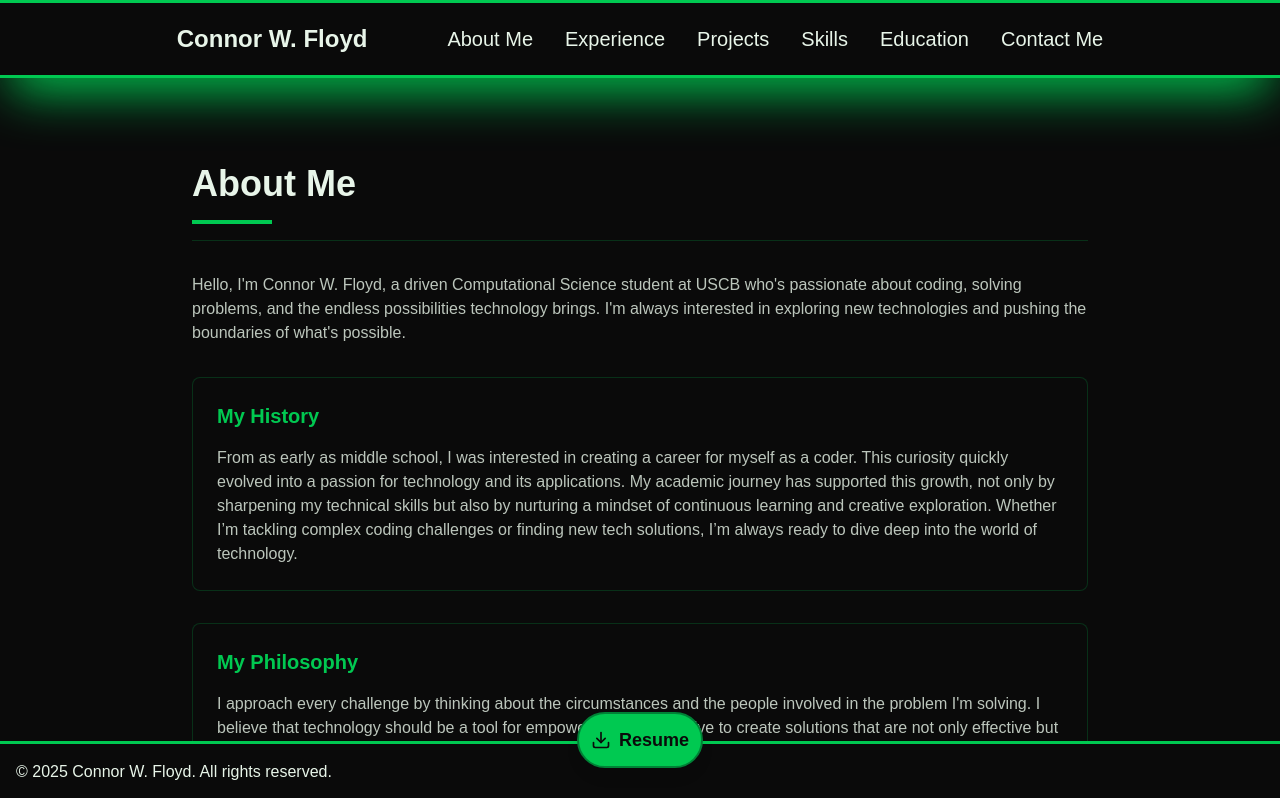
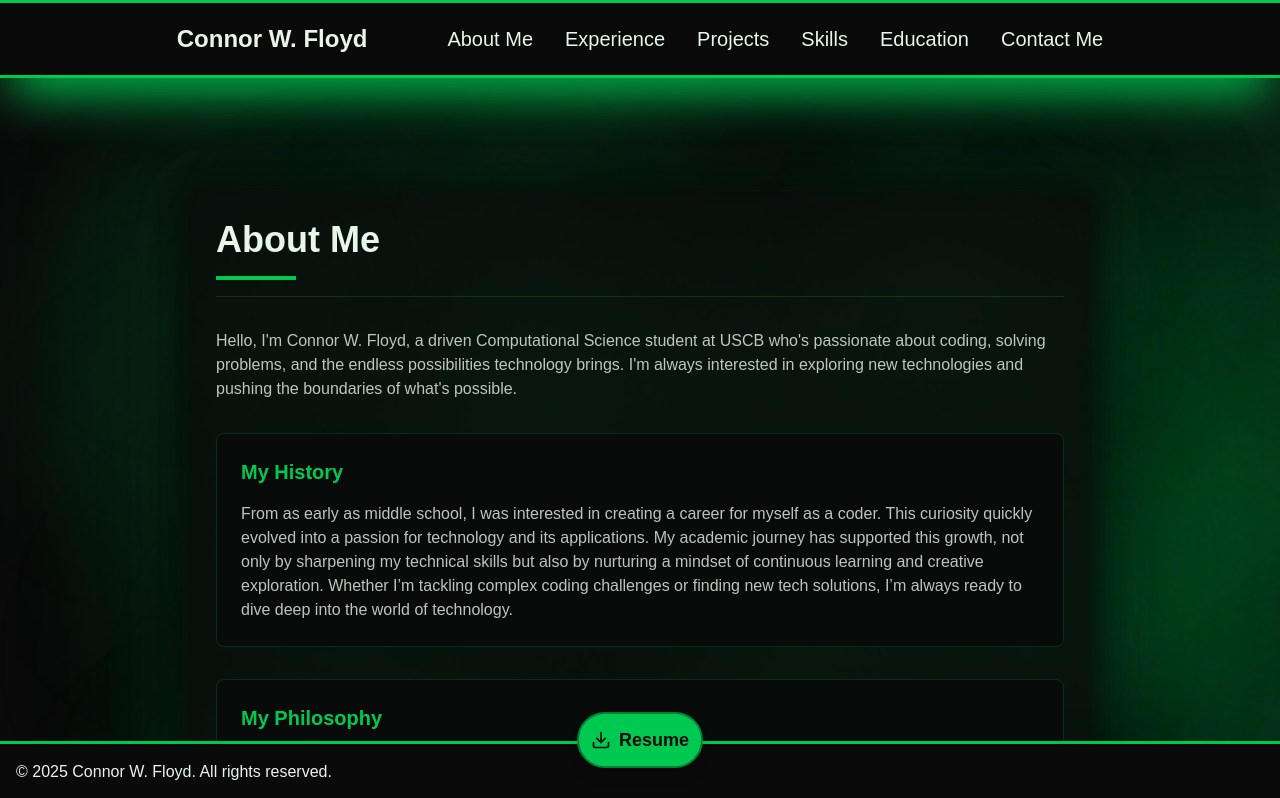
Before and after one commit to xenoyle/portfolio-v2, a Next.js app: page /about in a window 1280 px wide. Shown: the top 798 px of the page. Built offline with nearby package versions, Linux system fonts and the light colour scheme.

Commit message:
created AmbientBackground.tsx component to add motion to background on pages, updated background of divs to contrast from background

```diff
--- a/src/app/about/page.tsx
+++ b/src/app/about/page.tsx
@@ -6,6 +6,7 @@ import ResumeButton from "@/components/ResumeButton";
 import React from "react";
 import Link from "next/link";
 import { motion } from "motion/react";
+import AmbientBackground from "@/components/AmbientBackground";
 
 export default function About() {
   {/* Currently interesting topics that im exploring in my free time */}
@@ -27,7 +28,17 @@ export default function About() {
         exit={{ opacity: 0 }}
         transition={{ duration: 1.3 }}
       >
-        <div className="max-w-4xl mx-auto">
+        <AmbientBackground includeGrid={false} className="z-0" />
+        <div
+          className="max-w-4xl mx-auto relative z-10 rounded-lg p-6 my-8 bg-background/80"
+          style={{
+            boxShadow: `
+              0 0 20px 10px rgba(10,10,10,0.6),
+              0 0 60px 30px rgba(10,10,10,0.4),
+              0 0 120px 60px rgba(10,10,10,0.2)
+            `,
+          }}
+        >
           <div className="mb-8 border-b border-green-500/20 pb-4">
             <h1 className="text-3xl md:text-4xl font-bold text-foreground">About Me</h1>
             <div className="h-1 w-20 bg-green-500 mt-4"></div>
@@ -40,7 +51,7 @@ export default function About() {
               technologies and pushing the boundaries of what&apos;s possible.
             </p>
 
-            <div className="bg-[#0a0a0a] border border-green-500/20 rounded-lg p-6 my-8">
+            <div className="relative z-10 bg-[#0a0a0a]/90 backdrop-blur-sm border border-green-500/20 rounded-lg p-6 my-8">
               <h2 className="text-xl font-semibold mb-4 text-green-500">My History</h2>
               <p>
                 From as early as middle school, I was interested in creating a career for myself as a coder.
@@ -51,7 +62,7 @@ export default function About() {
               </p>
             </div>
 
-            <div className="bg-[#0a0a0a] border border-green-500/20 rounded-lg p-6 my-8">
+            <div className="relative z-10 bg-[#0a0a0a]/90 backdrop-blur-sm border border-green-500/20 rounded-lg p-6 my-8">
               <h2 className="text-xl font-semibold mb-4 text-green-500">My Philosophy</h2>
               <p>
                 I approach every challenge by thinking about the circumstances and the people involved in the problem I&apos;m
@@ -62,7 +73,7 @@ export default function About() {
               </p>
             </div>
 
-            <div className="bg-[#0a0a0a] border border-green-500/20 rounded-lg p-6 my-8">
+            <div className="relative z-10 bg-[#0a0a0a]/90 backdrop-blur-sm border border-green-500/20 rounded-lg p-6 my-8">
               <h2 className="text-xl font-semibold mb-4 text-green-500">My Interests</h2>
               <p className="mb-4">
                 When I’m not immersed in code, you’ll often find me reading my{" "}
--- a/src/app/contact/page.tsx
+++ b/src/app/contact/page.tsx
@@ -4,6 +4,7 @@ import React, { useState } from "react";
 import { Mail, Phone, MapPin, Send, Loader } from "lucide-react"; // Add Loader for spinner
 import Header from "@/components/Header";
 import Footer from "@/components/Footer";
+import AmbientBackground from "@/components/AmbientBackground";
 import ResumeButton from "@/components/ResumeButton";
 import { motion } from "motion/react";
 
@@ -70,7 +71,17 @@ export default function Contact() {
         exit={{ opacity: 0 }}
         transition={{ duration: 1.3 }}
       >
-        <div className="max-w-4xl mx-auto">
+        <AmbientBackground includeGrid={false} className="z-0" />
+        <div
+          className="max-w-4xl mx-auto relative z-10 rounded-lg p-6 my-8 bg-background/80"
+          style={{
+            boxShadow: `
+              0 0 20px 10px rgba(10,10,10,0.6),
+              0 0 60px 30px rgba(10,10,10,0.4),
+              0 0 120px 60px rgba(10,10,10,0.2)
+            `,
+          }}
+        >
           <div className="mb-8 border-b border-green-500/20 pb-4">
             <h1 className="text-3xl md:text-4xl font-bold text-foreground">Contact Me</h1>
             <div className="h-1 w-20 bg-green-500 mt-4"></div>
--- a/src/app/education/page.tsx
+++ b/src/app/education/page.tsx
@@ -2,6 +2,7 @@
 
 import Header from "@/components/Header";
 import Footer from "@/components/Footer";
+import AmbientBackground from "@/components/AmbientBackground";
 import EducationItem from "@/components/EducationItem";
 import ResumeButton from "@/components/ResumeButton";
 import React from "react";
@@ -18,7 +19,17 @@ export default function Education() {
         exit={{ opacity: 0 }}
         transition={{ duration: 1.3 }}
       >
-        <div className="max-w-4xl mx-auto">
+        <AmbientBackground includeGrid={false} className="z-0" />
+        <div
+          className="max-w-4xl mx-auto relative z-10 rounded-lg p-6 my-8 bg-background/80"
+          style={{
+            boxShadow: `
+              0 0 20px 10px rgba(10,10,10,0.6),
+              0 0 60px 30px rgba(10,10,10,0.4),
+              0 0 120px 60px rgba(10,10,10,0.2)
+            `,
+          }}
+        >
           <div className="mb-8 border-b border-green-500/20 pb-4">
             <h1 className="text-3xl md:text-4xl font-bold text-foreground">Education</h1>
             <div className="h-1 w-20 bg-green-500 mt-4"></div>
--- a/src/app/experience/page.tsx
+++ b/src/app/experience/page.tsx
@@ -2,6 +2,7 @@
 
 import Header from "@/components/Header";
 import Footer from "@/components/Footer";
+import AmbientBackground from "@/components/AmbientBackground";
 import ExperienceItem from "@/components/ExperienceItem";
 import ResumeButton from "@/components/ResumeButton";
 import React from "react";
@@ -18,7 +19,17 @@ export default function Experience() {
         exit={{ opacity: 0 }}
         transition={{ duration: 1.3 }}
       >
-        <div className="max-w-4xl mx-auto">
+        <AmbientBackground includeGrid={false} className="z-0" />
+        <div
+          className="max-w-4xl mx-auto relative z-10 rounded-lg p-6 my-8 bg-background/80"
+          style={{
+            boxShadow: `
+              0 0 20px 10px rgba(10,10,10,0.6),
+              0 0 60px 30px rgba(10,10,10,0.4),
+              0 0 120px 60px rgba(10,10,10,0.2)
+            `,
+          }}
+        >
           <div className="mb-8 border-b border-green-500/20 pb-4">
             <h1 className="text-3xl md:text-4xl font-bold text-foreground">Experience</h1>
             <div className="h-1 w-20 bg-green-500 mt-4"></div>
--- a/src/app/globals.css
+++ b/src/app/globals.css
@@ -13,8 +13,20 @@
   --font-mono: var(--font-ibm-plex-mono);
 }
 
+@keyframes radialPulse {
+  0%, 100% { background-position: 0% 50%; }
+  50% { background-position: 100% 50%; }
+}
+
 body {
   background: var(--background);
   color: var(--foreground);
   font-family: Arial, Helvetica, sans-serif;
 }
+
+.animated-radial-gradient {
+  background: radial-gradient(circle at center, rgba(34, 197, 94, 0.05), transparent 70%);
+  background-size: 200% 200%;
+  animation: radialPulse 30s ease-in-out infinite;
+  z-index: 0;
+}
--- a/src/app/projects/page.tsx
+++ b/src/app/projects/page.tsx
@@ -2,6 +2,7 @@
 
 import Header from "@/components/Header";
 import Footer from "@/components/Footer";
+import AmbientBackground from "@/components/AmbientBackground";
 import ResumeButton from "@/components/ResumeButton";
 import React from "react";
 import Image from "next/image";
@@ -154,8 +155,18 @@ export default function Projects() {
         exit={{ opacity: 0 }}
         transition={{ duration: 1.3 }}
       >
+        <AmbientBackground includeGrid={false} className="z-0" />
         <main className="container mx-auto px-4 row-start-2">
-          <div className="max-w-4xl mx-auto">
+          <div
+            className="max-w-4xl mx-auto relative z-10 rounded-lg p-6 my-8 bg-background/80"
+            style={{
+              boxShadow: `
+                0 0 20px 10px rgba(10,10,10,0.6),
+                0 0 60px 30px rgba(10,10,10,0.4),
+                0 0 120px 60px rgba(10,10,10,0.2)
+              `,
+            }}
+          >
             <div className="mb-8 border-b border-green-500/20 pb-4">
               <h1 className="text-3xl md:text-4xl font-bold text-foreground">Projects</h1>
               <div className="h-1 w-20 bg-green-500 mt-4"></div>
--- a/src/app/skills/page.tsx
+++ b/src/app/skills/page.tsx
@@ -2,6 +2,7 @@
 
 import Header from "@/components/Header";
 import Footer from "@/components/Footer";
+import AmbientBackground from "@/components/AmbientBackground";
 import SkillTierCard from "@/components/SkillTierCard";
 import ResumeButton from "@/components/ResumeButton";
 import React from "react";
@@ -55,7 +56,17 @@ export default function Skills() {
         exit={{ opacity: 0 }}
         transition={{ duration: 1 }}
       >
-        <div className="max-w-4xl mx-auto">
+        <AmbientBackground includeGrid={false} className="z-0" />
+        <div
+          className="max-w-4xl mx-auto relative z-10 rounded-lg p-6 my-8 bg-background/80"
+          style={{
+            boxShadow: `
+              0 0 20px 10px rgba(10,10,10,0.6),
+              0 0 60px 30px rgba(10,10,10,0.4),
+              0 0 120px 60px rgba(10,10,10,0.2)
+            `,
+          }}
+        >
           <div className="mb-8 border-b border-green-500/20 pb-4">
             <h1 className="text-3xl md:text-4xl font-bold text-foreground">
               Skills
--- /dev/null
+++ b/src/components/AmbientBackground.tsx
@@ -0,0 +1,96 @@
+"use client";
+
+import React, { useState, useEffect } from "react";
+import { motion } from "motion/react";
+
+interface AmbientBackgroundProps {
+  blobCount?: number;
+  includeGrid?: boolean;
+  className?: string;
+}
+
+interface BlobPos {
+  top: number;
+  left: number;
+}
+
+const AmbientBackground: React.FC<AmbientBackgroundProps> = ({
+  blobCount = document.body.scrollHeight / 20,
+  includeGrid = false,
+  className = "",
+}) => {
+  const [dims, setDims] = useState({ width: 0, height: 0 });
+  const [blobPositions, setBlobPositions] = useState<BlobPos[]>([]);
+
+  useEffect(() => {
+    const generate = () => {
+      const width = window.innerWidth;
+      const height =
+        document.body.scrollHeight || document.documentElement.scrollHeight;
+
+      setDims({ width, height });
+
+      const N = blobCount;
+      const cellsPerSide = Math.ceil(Math.sqrt(N));
+      const cellW = width / cellsPerSide;
+      const cellH = height / cellsPerSide;
+
+      const positions: BlobPos[] = [];
+      for (let i = 0; i < N; i++) {
+        const row = Math.floor(i / cellsPerSide);
+        const col = i % cellsPerSide;
+        // random point within this cell
+        const left = col * cellW + Math.random() * cellW;
+        const top = row * cellH + Math.random() * cellH;
+        positions.push({ top, left });
+      }
+      setBlobPositions(positions);
+    };
+
+    // regen on load & resize
+    window.addEventListener("load", generate);
+    window.addEventListener("resize", generate);
+    generate();
+
+    return () => {
+      window.removeEventListener("load", generate);
+      window.removeEventListener("resize", generate);
+    };
+  }, [blobCount]);
+
+  return (
+    <div
+      className={`absolute top-0 left-0 z-0 overflow-hidden pointer-events-none ${className}`}
+      style={{ width: dims.width, height: dims.height }}
+    >
+      {includeGrid && (
+        <motion.div
+          className="absolute inset-0 bg-[url('/grid.svg')] opacity-[0.02]"
+          style={{ backgroundSize: "contain" }}
+          animate={{ y: [0, 30, 0] }}
+          transition={{ duration: 60, repeat: Infinity }}
+        />
+      )}
+
+      {blobPositions.map((blob, i) => (
+        <motion.div
+          key={i}
+          className="absolute w-[300px] h-[300px] bg-green-500/10 rounded-full blur-3xl"
+          style={{ top: blob.top, left: blob.left }}
+          animate={{
+            y: [0, 20, 0],
+            x: [0, -10 + Math.random() * 20, 0],
+          }}
+          transition={{
+            duration: 20 + Math.random() * 10,
+            repeat: Infinity,
+            ease: "easeInOut",
+            delay: i * 2,
+          }}
+        />
+      ))}
+    </div>
+  );
+};
+
+export default AmbientBackground;
```
Also changed, not shown: src/app/layout.tsx (line endings or trailing spaces).
